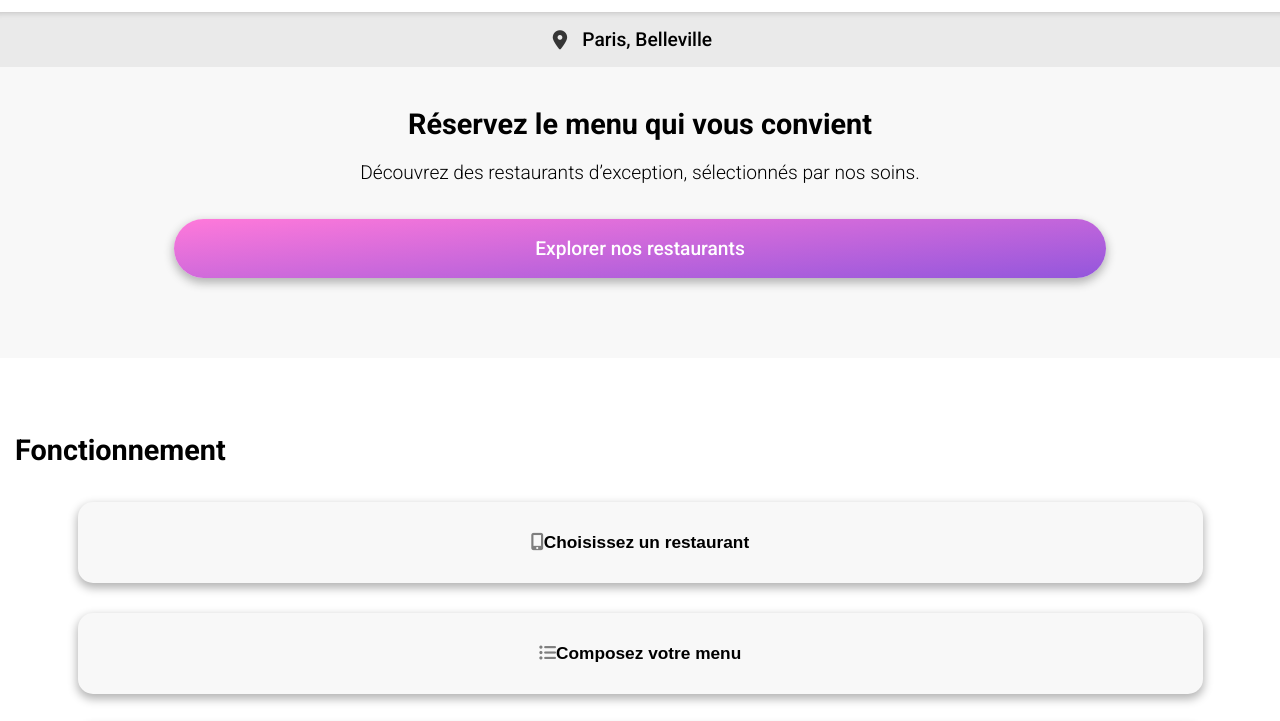
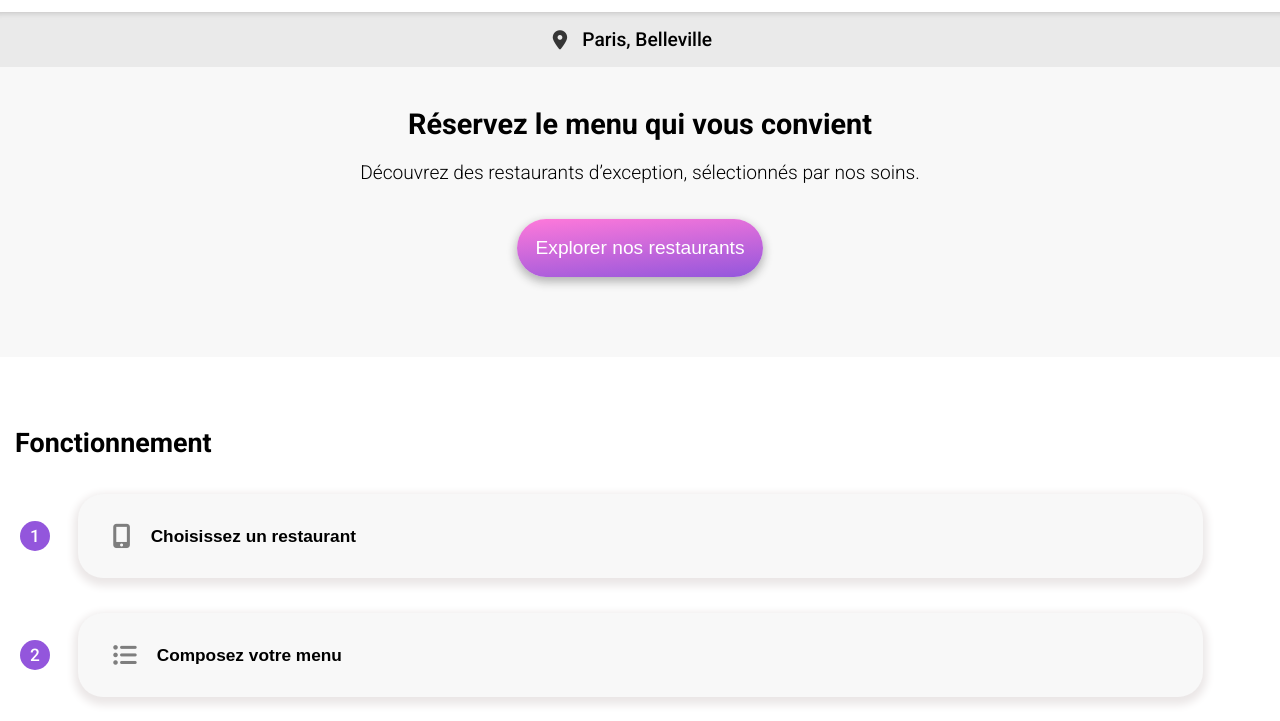
Before and after one commit to Dolina31/P4-Openclassroom, a website: page index.html in a window 1280 px wide. Shown: the part 51-772 px from the top of the page. Drawn offline with Linux system fonts and the light colour scheme; a web font is replaced by a local one.

Commit message:
section-fonctionnement terminée, début du travail de la section-restaurants

```diff
--- a/Sass/_mixins.scss
+++ b/Sass/_mixins.scss
@@ -1,15 +1,15 @@
-@mixin flex-center ($direction) {
+@mixin flex-position ($direction, $justify-content, $align-items) {
     display: flex;
     flex-direction: $direction;
-    justify-content: center;
-    align-items: center;
+    justify-content: $justify-content;
+    align-items: $align-items;
 }
 @mixin box-shadow ($x, $y, $blur, $spread, $color) {
     box-shadow: $x $y $blur $spread $color;
   }
 @mixin btn-form ($background-color-clear) {
     border: none;
-    border-radius: 15px;
+    border-radius: 25px;
     padding: 30px;
     background-color: $background-color-clear;
 }
--- a/Sass/style.scss
+++ b/Sass/style.scss
@@ -10,7 +10,7 @@ body {
     font-size: 1.2em;
 }
 .header__logo {
-    @include flex-center (row);
+    @include flex-position (row, center, center);
     padding: 15px;
 
     img {
@@ -19,7 +19,7 @@ body {
     }
 }
 .header__location {
-    @include flex-center (none);
+    @include flex-position (row, center, center);
     height: 55px;
     background-color: #EAEAEA;
     gap: 15px;
@@ -31,7 +31,7 @@ body {
     }
 }
 .menu {
-    @include flex-center (column);
+    @include flex-position (column, center, center);
     text-align: center;
     margin: auto;
     padding-top: 40px;
@@ -46,15 +46,19 @@ body {
     }
 
     .menu__btn {
-        width: 70%;
         color: white;
         font-size: $police-size;
         font-weight: 500;
         background: linear-gradient(175deg, rgba(255,121,218,1) 0%, rgba(147,86,220,1) 100%);
-        @include box-shadow(0px, 4px, 10px, 1px, rgb(180, 180, 180));
+        padding: 18px;
         border-radius: 40px;
         border: none;
-        padding: 18px;
+        @include box-shadow(0px, 4px, 10px, 1px, rgb(180, 180, 180));
+
+
+        a {
+            width: 70%;
+        }
 
         &:hover {
             @include box-shadow(0px, 4px, 13px, 6px, rgb(180, 180, 180));
@@ -67,29 +71,57 @@ body {
     padding-bottom: 50px;
 
     h3 {
-        padding: 15px 0px 20px 15px;
-        font-size: 1.5em;
+        padding: 10px 0px 20px 15px;
+        font-size: 1.4em;
     }
 
     .fonctionnement__btn {
-        @include flex-center (column);
+        @include flex-position (column, center, center);
         padding: 15px;
-        gap: 30px;
+        gap: 35px;
+
+        a {
+            width: 100%;
+            @include flex-position (column, center, center);
+            text-decoration: none
+        }
+        .fonctionnement__btn__number {
+            border-radius: 50%;
+            width: 30px;
+            height: 30px;
+            border: none;
+            position: absolute;
+            left: 20px;
+            @include flex-position (null,center, center);
+            background-color: #9356DC;
+            color: white;
+            font-weight: 400;
+            font-size: 0.9em;
+        }
     }
-
 }
 .fonctionnement__btn__container {
+    @include flex-position(null, flex-start, center);
+    @include btn-form ($background-color-clear);
+    @include box-shadow (0px, 4px, 8px, 4px, rgb(235, 231, 231));
+    text-decoration: none;
     width: 90%;
-    @include btn-form ($background-color-clear);
-    @include box-shadow (0px, 4px, 10px, 1px, rgb(180, 180, 180));
     font-size: 0.9em;
     font-weight: 600;
-        &:hover {
-            @include box-shadow(0px, 4px, 13px, 6px, rgb(180, 180, 180));
-            background-color: #F5EDFF;
-        }
 
     i {
         color: #7E7E7E;
+        font-size: 1.4em;
+        padding-right: 20px;
+        padding-left: 5px;
+    }
+
+    &:hover {
+        @include box-shadow(0px, 5px, 15px, 7px, rgb(223, 223, 223));
+        background-color: #F5EDFF;
+
+        i {
+            color: #9356DC;
+            }
     }
 }
--- a/index.html
+++ b/index.html
@@ -22,16 +22,42 @@
         <section class="menu">
                 <h2>Réservez le menu qui vous convient</h2>
                 <p>Découvrez des restaurants d’exception, sélectionnés par nos soins.</p>
-                <btn class="menu__btn">Explorer nos restaurants</btn>
+                <a href="#"><button class="menu__btn">Explorer nos restaurants</button></a>
         </section>
 
         <section class="fonctionnement">
             <h3>Fonctionnement</h3>
             <div class="fonctionnement__btn">
-                <button class="fonctionnement__btn__container"><i class="fa-solid fa-mobile-screen-button"></i>Choisissez un restaurant</button>
-                <button class="fonctionnement__btn__container"><i class="fa-solid fa-list-ul"></i>Composez votre menu</button>
-                <button class="fonctionnement__btn__container"><i class="fa-sharp fa-solid fa-store"></i>Dégustez au restaurant</button>
+                <a href="#">
+                    <div class="fonctionnement__btn__number">1</div>
+                    <button class="fonctionnement__btn__container">
+                        <i class="fa-solid fa-mobile-screen-button"></i>
+                        Choisissez un restaurant
+                    </button>
+                </a>
+                <a href="#">
+                    <div class="fonctionnement__btn__number">2</div>
+                    <button class="fonctionnement__btn__container">
+                        <i class="fa-solid fa-list-ul"></i>
+                        Composez votre menu
+                    </button>
+                </a>
+                <a href="#">
+                    <div class="fonctionnement__btn__number">3</div>
+                    <button class="fonctionnement__btn__container">
+                        <i class="fa-sharp fa-solid fa-store"></i>
+                        Dégustez au restaurant
+                    </button>
+                </a>
             </div>
+        </section>
+
+        <section>
+            <h3>Restaurants</h3>
+            <a href="#"><article></article></a>
+            <a href="#"><article></article></a>
+            <a href="#"><article></article></a>
+            <a href="#"><article></article></a>
         </section>
     </main>
 
```
Also changed, not shown: Assets/css/style.css, 1 other file.
